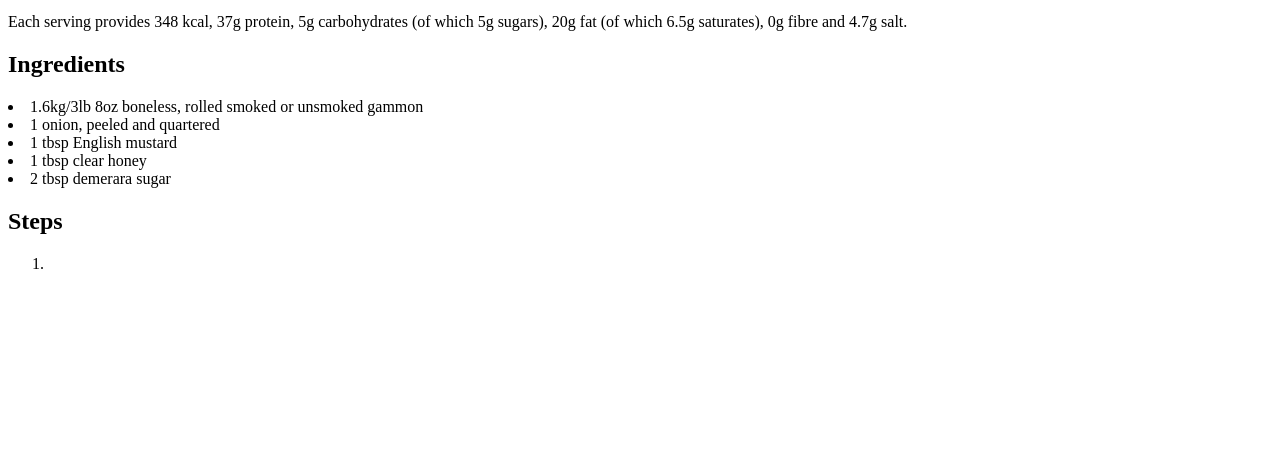
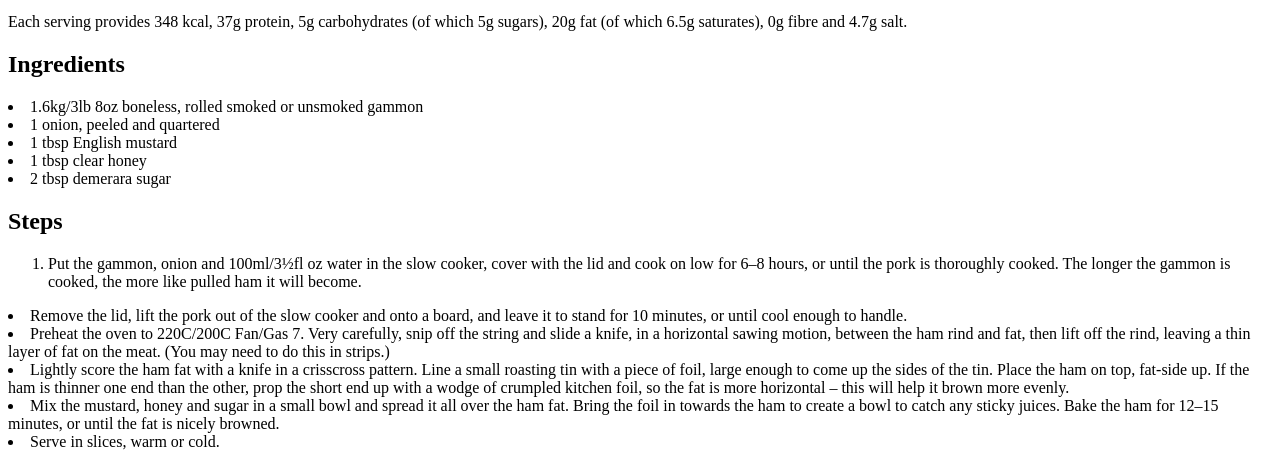
Before and after one commit to alixlinds/odin-recipes, a plain HTML site: page recipes/ham.html in a window 1280 px wide. Shown: the part 496-963 px from the top of the page. Before the commit the page ends 800 px from the top, so only its background shows below. Drawn offline with Linux system fonts and the light colour scheme.

Commit message:
steps added

```diff
--- a/recipes/ham.html
+++ b/recipes/ham.html
@@ -22,7 +22,14 @@
 
         <p><h2>Steps</h2></p>
 
-        <p><ol><li></li></ol></p>
+        <p><ol><li>Put the gammon, onion and 100ml/3½fl oz water in the slow cooker, cover with the lid and cook on low for 6–8 hours, or until the pork is thoroughly cooked. The longer the gammon is cooked, the more like pulled ham it will become.</li></ol>
+        <li>Remove the lid, lift the pork out of the slow cooker and onto a board, and leave it to stand for 10 minutes, or until cool enough to handle.</li>
+        <li>Preheat the oven to 220C/200C Fan/Gas 7. Very carefully, snip off the string and slide a knife, in a horizontal sawing motion, between the ham rind and fat, then lift off the rind, leaving a thin layer of fat on the meat. (You may need to do this in strips.)</li>
+        <li>Lightly score the ham fat with a knife in a crisscross pattern. Line a small roasting tin with a piece of foil, large enough to come up the sides of the tin. Place the ham on top, fat-side up. If the ham is thinner one end than the other, prop the short end up with a wodge of crumpled kitchen foil, so the fat is more horizontal – this will help it brown more evenly.</li>
+        <li>Mix the mustard, honey and sugar in a small bowl and spread it all over the ham fat. Bring the foil in towards the ham to create a bowl to catch any sticky juices. Bake the ham for 12–15 minutes, or until the fat is nicely browned.</li>
+        <li>Serve in slices, warm or cold.</li></p>
+
+
 
     </body>
 
```
